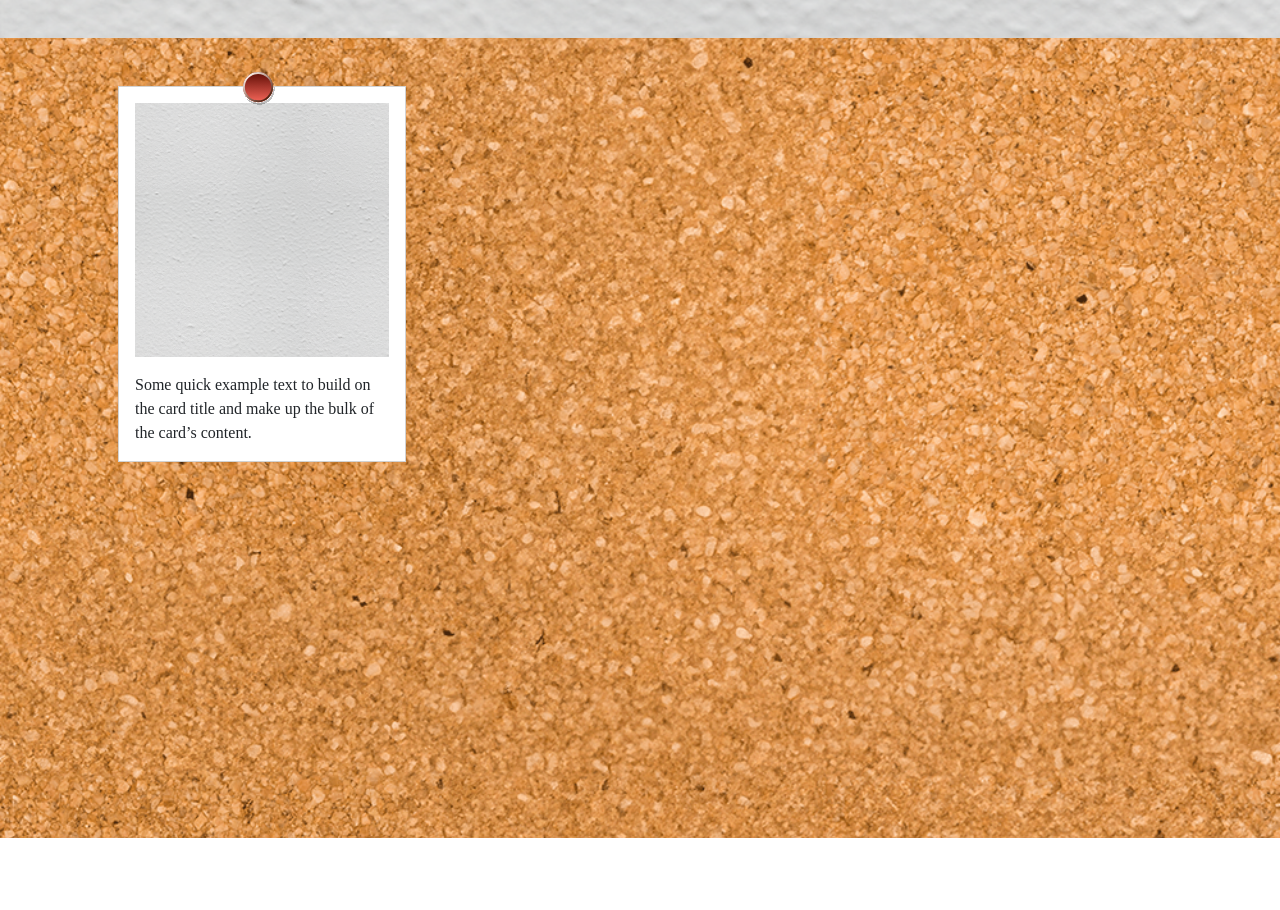
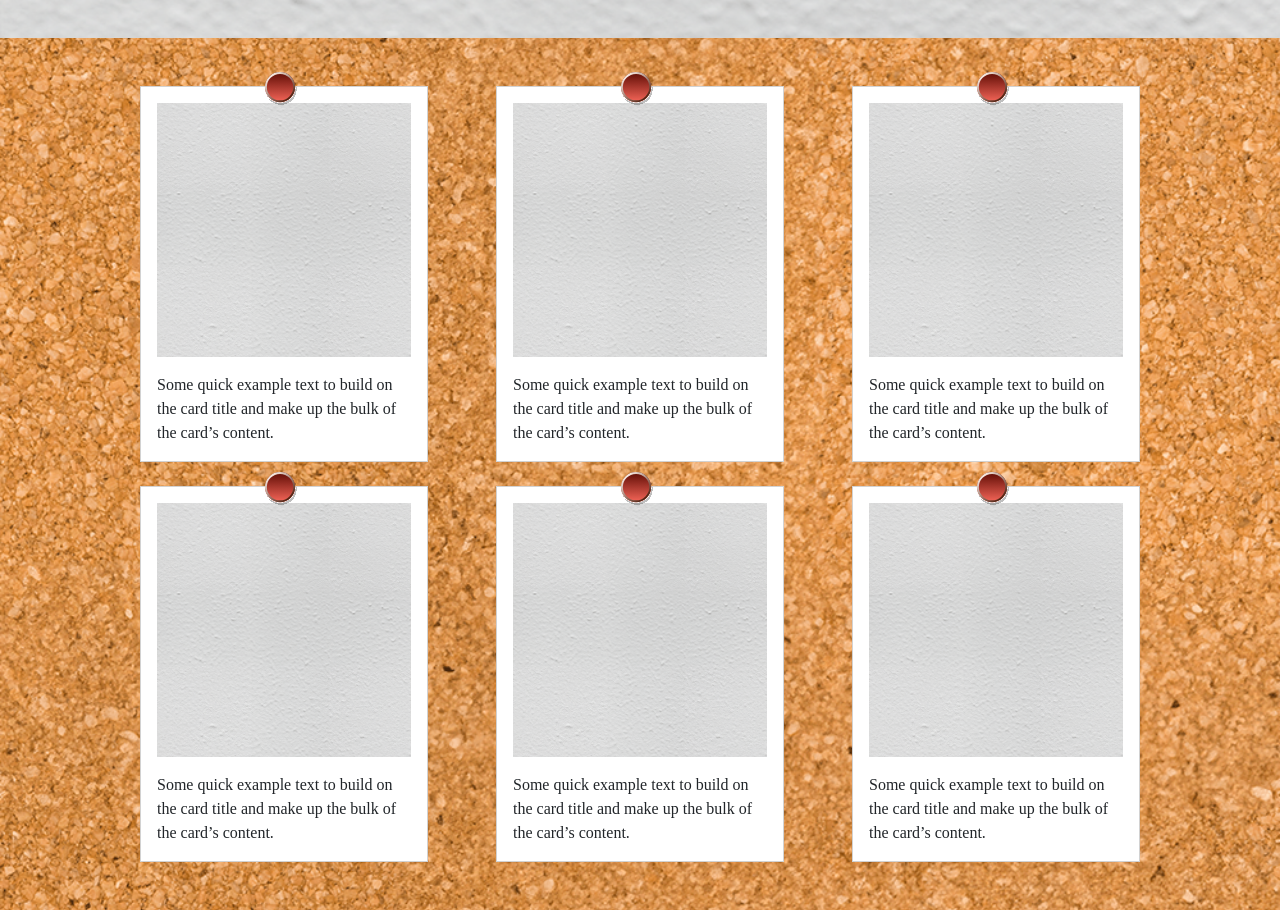
Before and after one commit to BelliaNino/js-photo-blog, a plain HTML site: page index.html in a window 1280 px wide. Shown: the part 112-1022 px from the top of the page. Before the commit the page ends 950 px from the top, so only its background shows below. Drawn offline with nearby package versions, Linux system fonts and the light colour scheme; a web font is replaced by a local one.

Commit message:
add full layout

```diff
--- a/index.html
+++ b/index.html
@@ -24,12 +24,11 @@
     </header>
     <main>
         <div class="container p-5">
-            <div class="row">
-                <div class="col">
-                    <div class="card rounded-0" style="width: 18rem;">
+            <div class="row g-4 justify-content-center">
+                <div class="col-12 col-md-6 col-lg-4">
+                    <div class="card rounded-0 mx-auto" style="width: 18rem;">
                         <img src="./pthoto_blog_assets_day1/img/pin.svg" class="pin" alt="">
                         <div class="card-heder rounded-0 m-3 mb-0">
-
                             <img src="./pthoto_blog_assets_day1/img/wall.png" class="card-img-top rounded-0" alt="...">
                         </div>
                         <div class="card-body">
@@ -38,7 +37,66 @@
                         </div>
                     </div>
                 </div>
-
+                <div class="col-12 col-md-6 col-lg-4">
+                    <div class="card rounded-0 mx-auto" style="width: 18rem;">
+                        <img src="./pthoto_blog_assets_day1/img/pin.svg" class="pin" alt="">
+                        <div class="card-heder rounded-0 m-3 mb-0">
+                            <img src="./pthoto_blog_assets_day1/img/wall.png" class="card-img-top rounded-0" alt="...">
+                        </div>
+                        <div class="card-body">
+                            <p class="card-text">Some quick example text to build on the card title and make up the bulk
+                                of the card’s content.</p>
+                        </div>
+                    </div>
+                </div>
+                <div class="col-12 col-md-6 col-lg-4">
+                    <div class="card rounded-0 mx-auto" style="width: 18rem;">
+                        <img src="./pthoto_blog_assets_day1/img/pin.svg" class="pin" alt="">
+                        <div class="card-heder rounded-0 m-3 mb-0">
+                            <img src="./pthoto_blog_assets_day1/img/wall.png" class="card-img-top rounded-0" alt="...">
+                        </div>
+                        <div class="card-body">
+                            <p class="card-text">Some quick example text to build on the card title and make up the bulk
+                                of the card’s content.</p>
+                        </div>
+                    </div>
+                </div>
+                <div class="col-12 col-md-6 col-lg-4">
+                    <div class="card rounded-0 mx-auto" style="width: 18rem;">
+                        <img src="./pthoto_blog_assets_day1/img/pin.svg" class="pin" alt="">
+                        <div class="card-heder rounded-0 m-3 mb-0">
+                            <img src="./pthoto_blog_assets_day1/img/wall.png" class="card-img-top rounded-0" alt="...">
+                        </div>
+                        <div class="card-body">
+                            <p class="card-text">Some quick example text to build on the card title and make up the bulk
+                                of the card’s content.</p>
+                        </div>
+                    </div>
+                </div>
+                <div class="col-12 col-md-6 col-lg-4">
+                    <div class="card rounded-0 mx-auto" style="width: 18rem;">
+                        <img src="./pthoto_blog_assets_day1/img/pin.svg" class="pin" alt="">
+                        <div class="card-heder rounded-0 m-3 mb-0">
+                            <img src="./pthoto_blog_assets_day1/img/wall.png" class="card-img-top rounded-0" alt="...">
+                        </div>
+                        <div class="card-body">
+                            <p class="card-text">Some quick example text to build on the card title and make up the bulk
+                                of the card’s content.</p>
+                        </div>
+                    </div>
+                </div>
+                <div class="col-12 col-md-6 col-lg-4">
+                    <div class="card rounded-0 mx-auto" style="width: 18rem;">
+                        <img src="./pthoto_blog_assets_day1/img/pin.svg" class="pin" alt="">
+                        <div class="card-heder rounded-0 m-3 mb-0">
+                            <img src="./pthoto_blog_assets_day1/img/wall.png" class="card-img-top rounded-0" alt="...">
+                        </div>
+                        <div class="card-body">
+                            <p class="card-text">Some quick example text to build on the card title and make up the bulk
+                                of the card’s content.</p>
+                        </div>
+                    </div>
+                </div>
             </div>
         </div>
 
```
